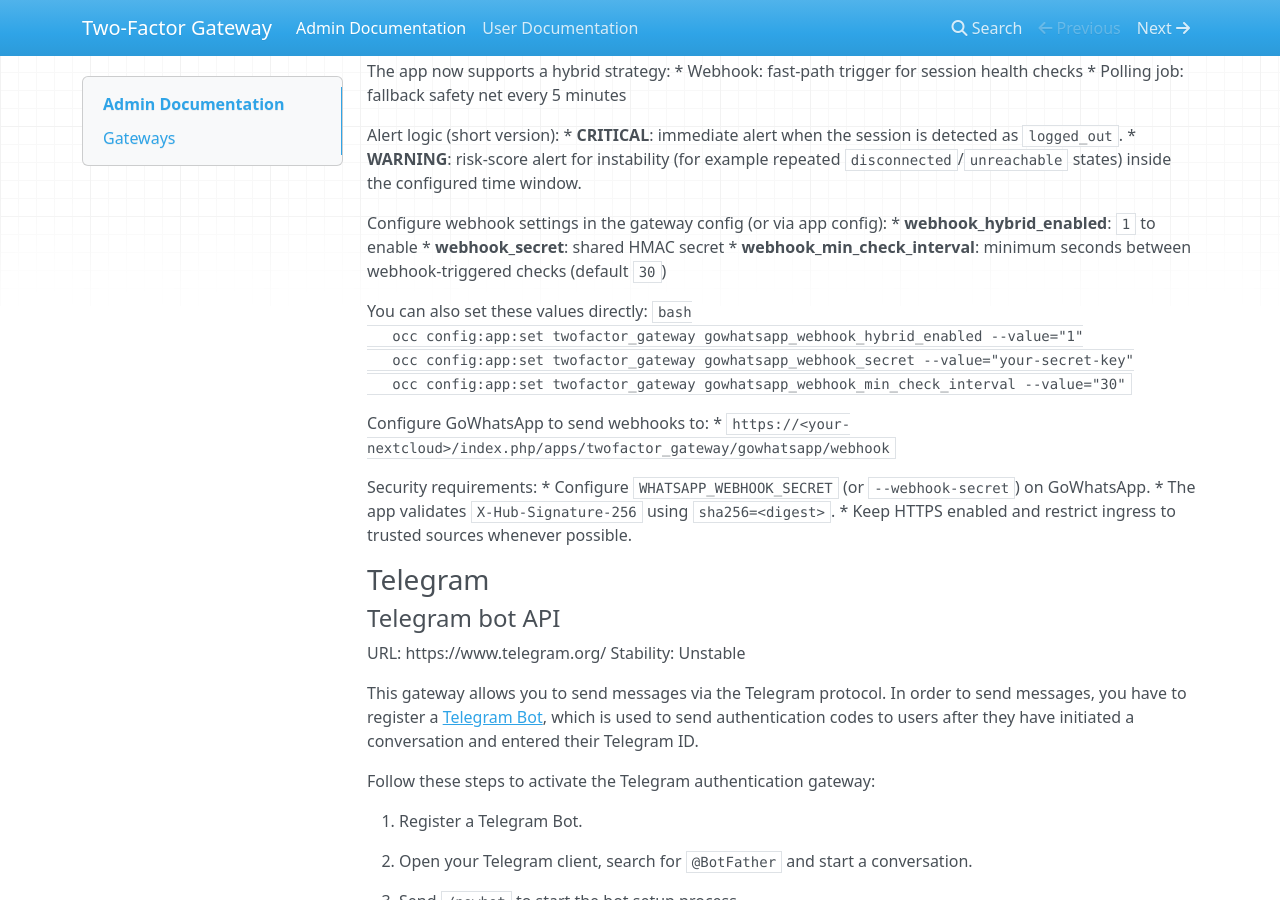
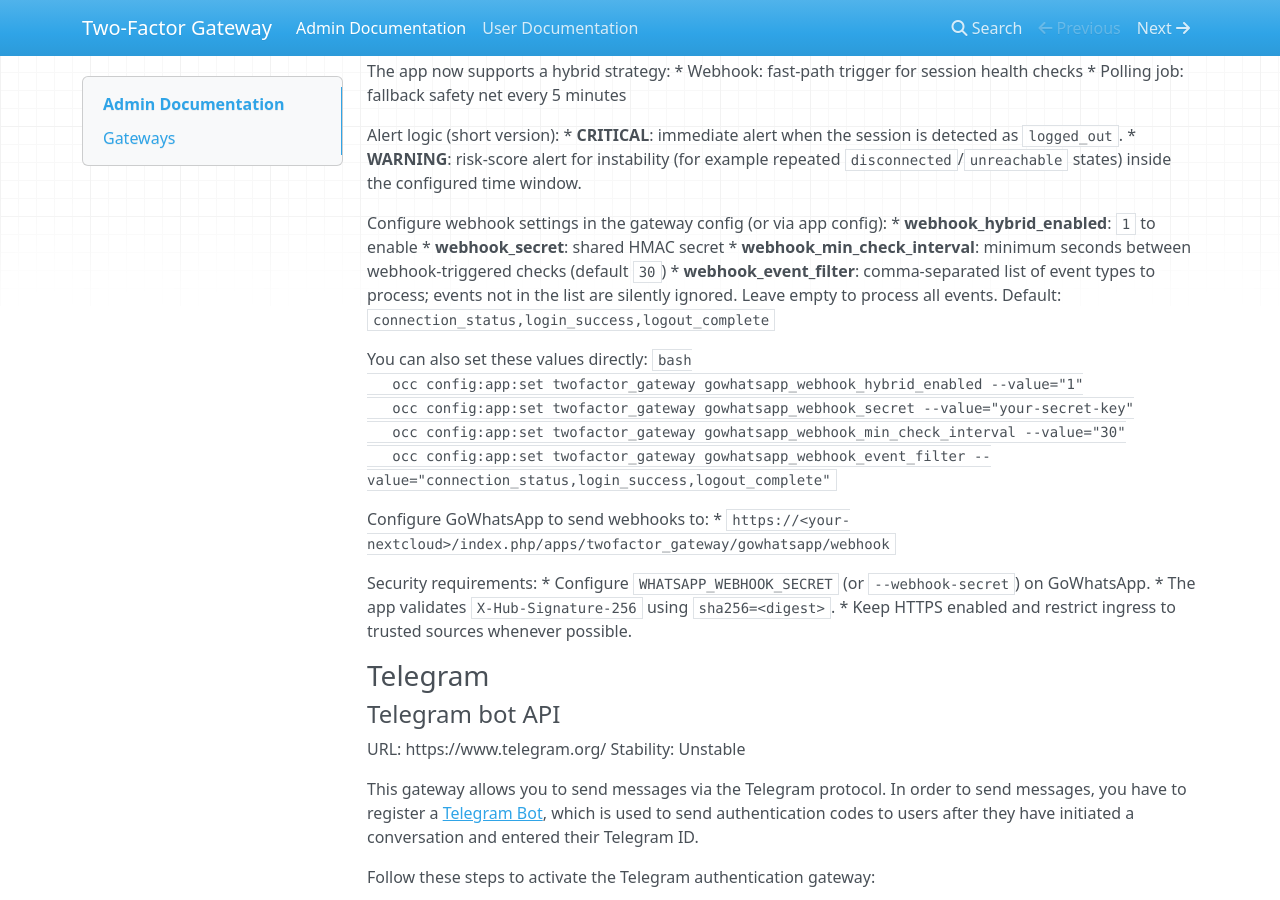
Before and after one commit to nextcloud/twofactor_gateway, an MkDocs documentation site: the page built from doc/Admin Documentation.md, in a window 1280 px wide and 900 px high, scrolled down 2642 px. Built offline with MkDocs 1.6.1, drawn with Linux system fonts in a browser that asks for light colours; nearby versions of some CDN libraries.

Commit message:
docs(admin): document webhook_event_filter configuration field
Signed-off-by: Vitor Mattos <1079143+vitormattos@users.noreply.github.com>

````diff
--- a/doc/Admin Documentation.md
+++ b/doc/Admin Documentation.md
@@ -172,12 +172,14 @@
    * **webhook_hybrid_enabled**: `1` to enable
    * **webhook_secret**: shared HMAC secret
    * **webhook_min_check_interval**: minimum seconds between webhook-triggered checks (default `30`)
+   * **webhook_event_filter**: comma-separated list of event types to process; events not in the list are silently ignored. Leave empty to process all events. Default: `connection_status,login_success,logout_complete`
 
    You can also set these values directly:
    ```bash
    occ config:app:set twofactor_gateway gowhatsapp_webhook_hybrid_enabled --value="1"
    occ config:app:set twofactor_gateway gowhatsapp_webhook_secret --value="your-secret-key"
    occ config:app:set twofactor_gateway gowhatsapp_webhook_min_check_interval --value="30"
+   occ config:app:set twofactor_gateway gowhatsapp_webhook_event_filter --value="connection_status,login_success,logout_complete"
    ```
 
    Configure GoWhatsApp to send webhooks to:
````
